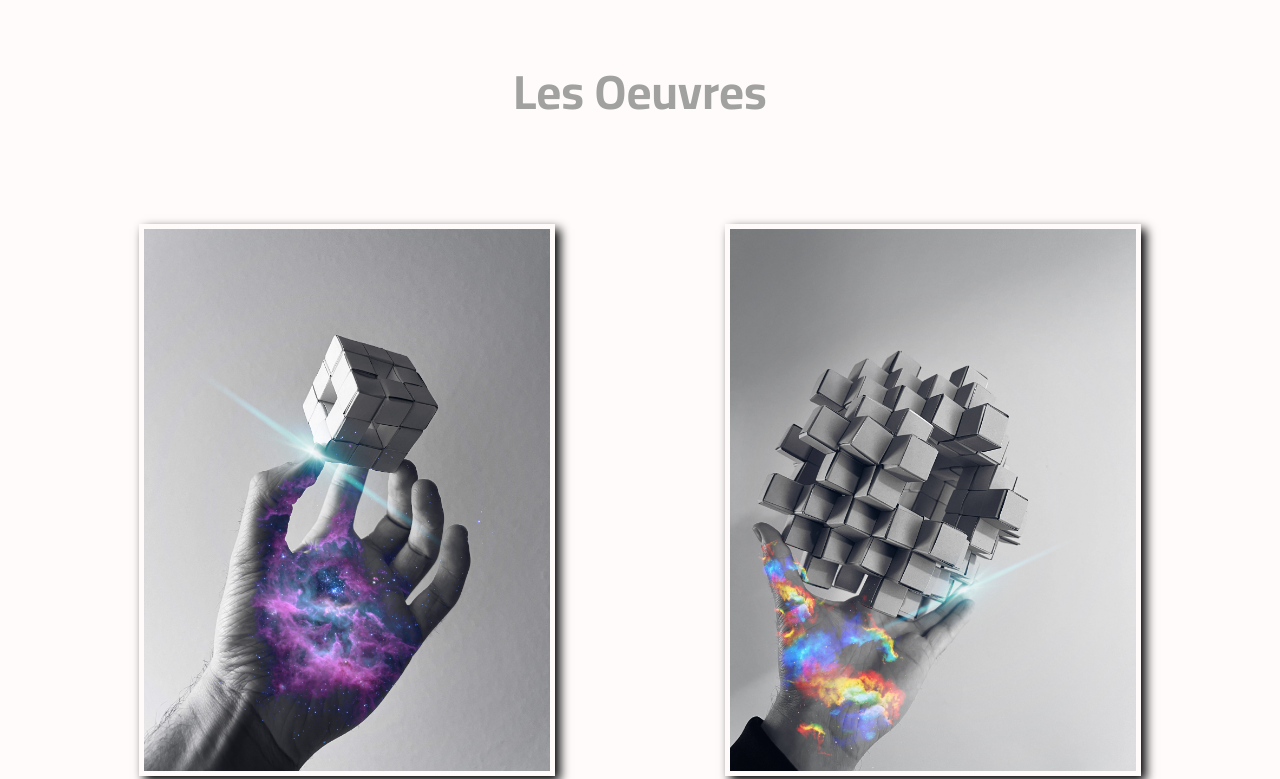
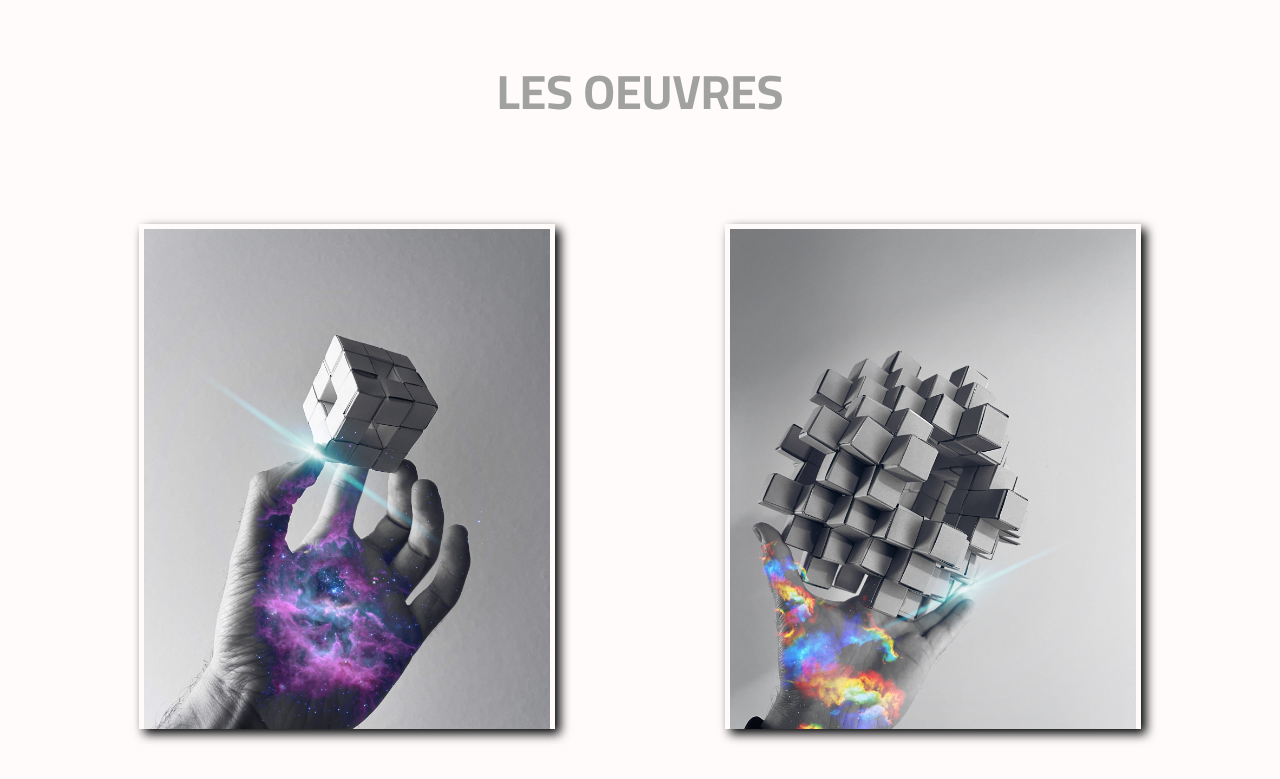
Before and after one commit to alex-eug/beno-art, a website: page index.html in a window 1280 px wide. Shown: the part 1417-2196 px from the top of the page. Drawn offline with Linux system fonts and the light colour scheme.

Commit message:
resize img

```diff
--- a/style.css
+++ b/style.css
@@ -175,6 +175,7 @@ main {
     text-align: center;
     padding: 3rem;
     font-size: 3rem;
+    text-transform: uppercase;
 }
 /* citation */
 .citation {
@@ -205,8 +206,8 @@ main {
     position: relative;
     float: left;
     padding: 5px;
-    max-width: 554px;
-    max-height: 695px;
+    max-width: 444px;
+    max-height: 505px;
     box-shadow: 5px 5px 10px black;
 }
 img {
```
